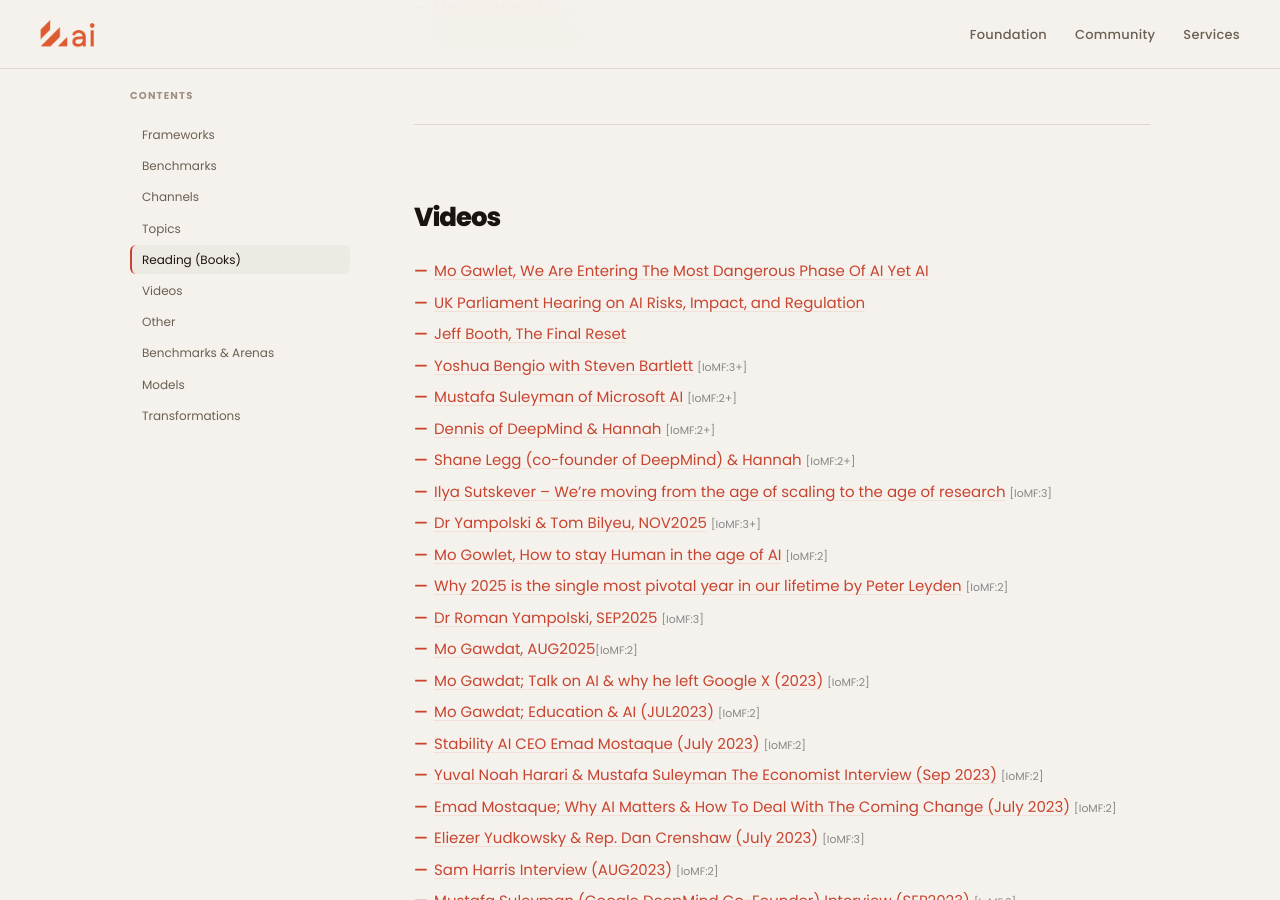
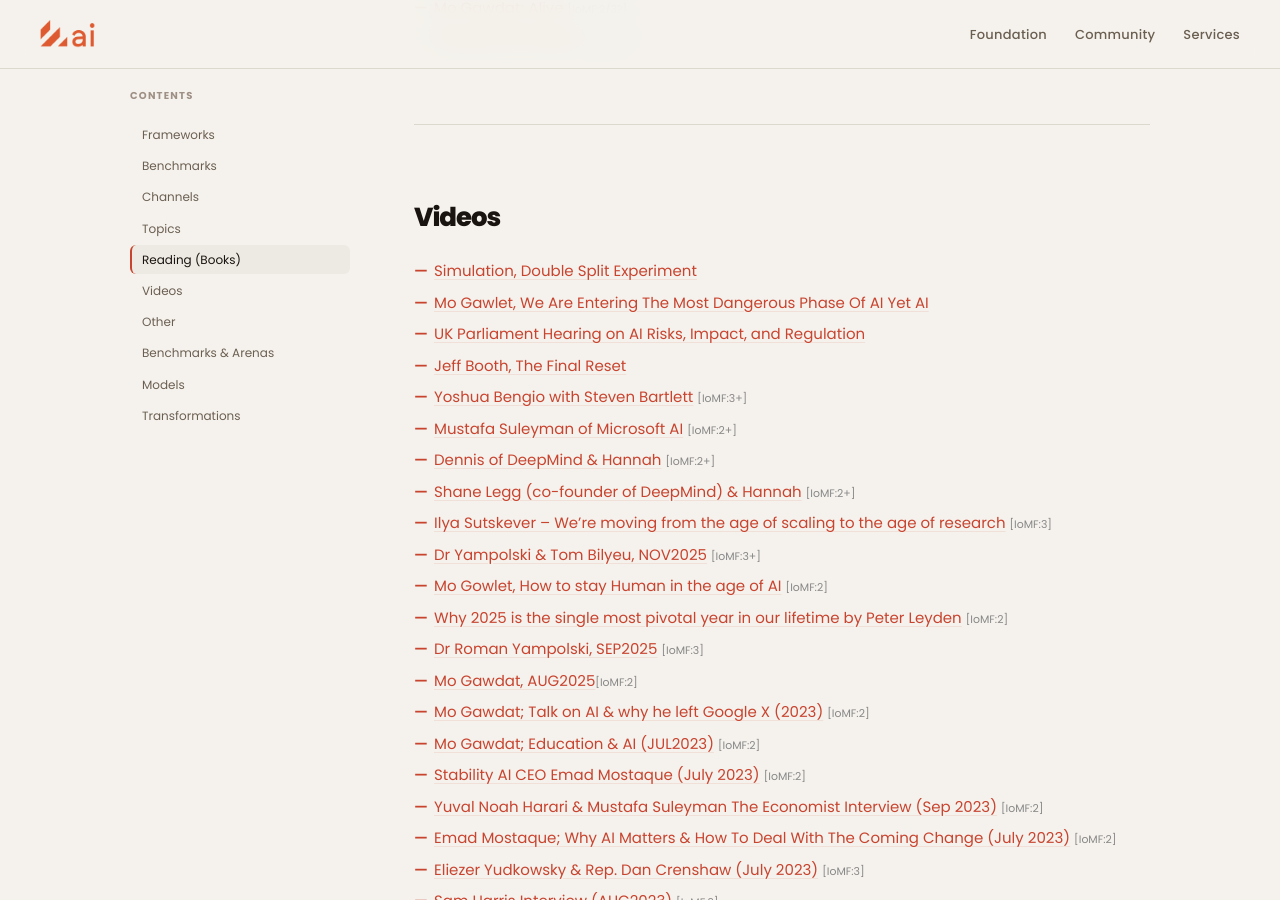
Before and after one commit to selfdriven-foundation/selfdriven-ai, a Jekyll site: the page built from docs/pages/research.md, in a window 1280 px wide and 900 px high, scrolled down 3199 px. Built offline with Jekyll 4.4.1, drawn with Linux system fonts in a browser that asks for light colours.

Commit message:
Update research.md

```diff
--- a/docs/pages/research.md
+++ b/docs/pages/research.md
@@ -83,6 +83,7 @@
 - [Playing with Reality](https://www.penguinrandomhouse.com/books/700440/playing-with-reality-by-kelly-clancy/) <span style="color:#888888;font-size:0.68rem;">[IoMF:2?]</span>
 
 ## Videos
+- [Simulation, Double Split Experiment](https://youtu.be/f_FcbzMt9L8)
 - [Mo Gawlet, We Are Entering The Most Dangerous Phase Of AI Yet AI](https://youtu.be/RljBVCnt9AQ)
 - [UK Parliament Hearing on AI Risks, Impact, and Regulation](https://selfdriven.institute/resources/uk-parliament-hearing-on-ai-risks-impact-and-regulation)
 - [Jeff Booth, The Final Reset](https://youtu.be/lhHKljqRa-M)
```
